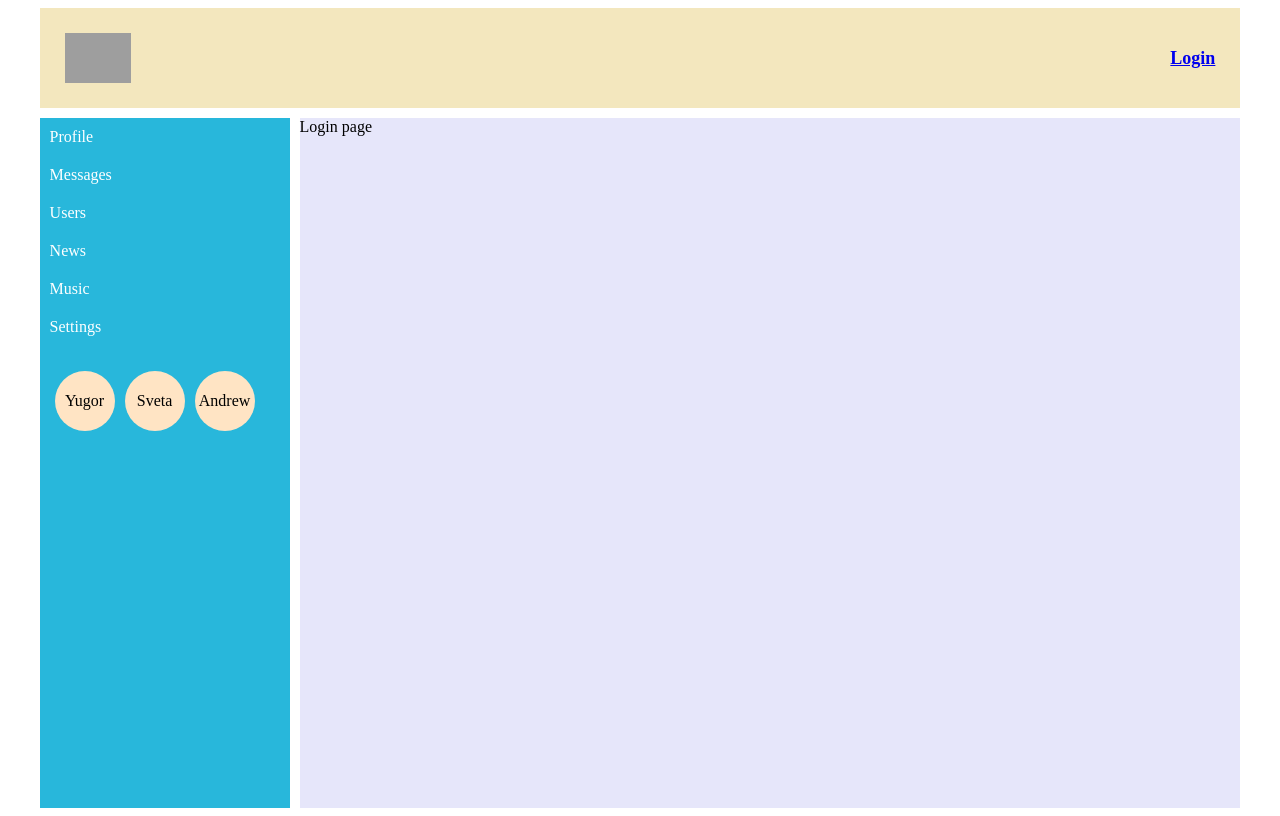
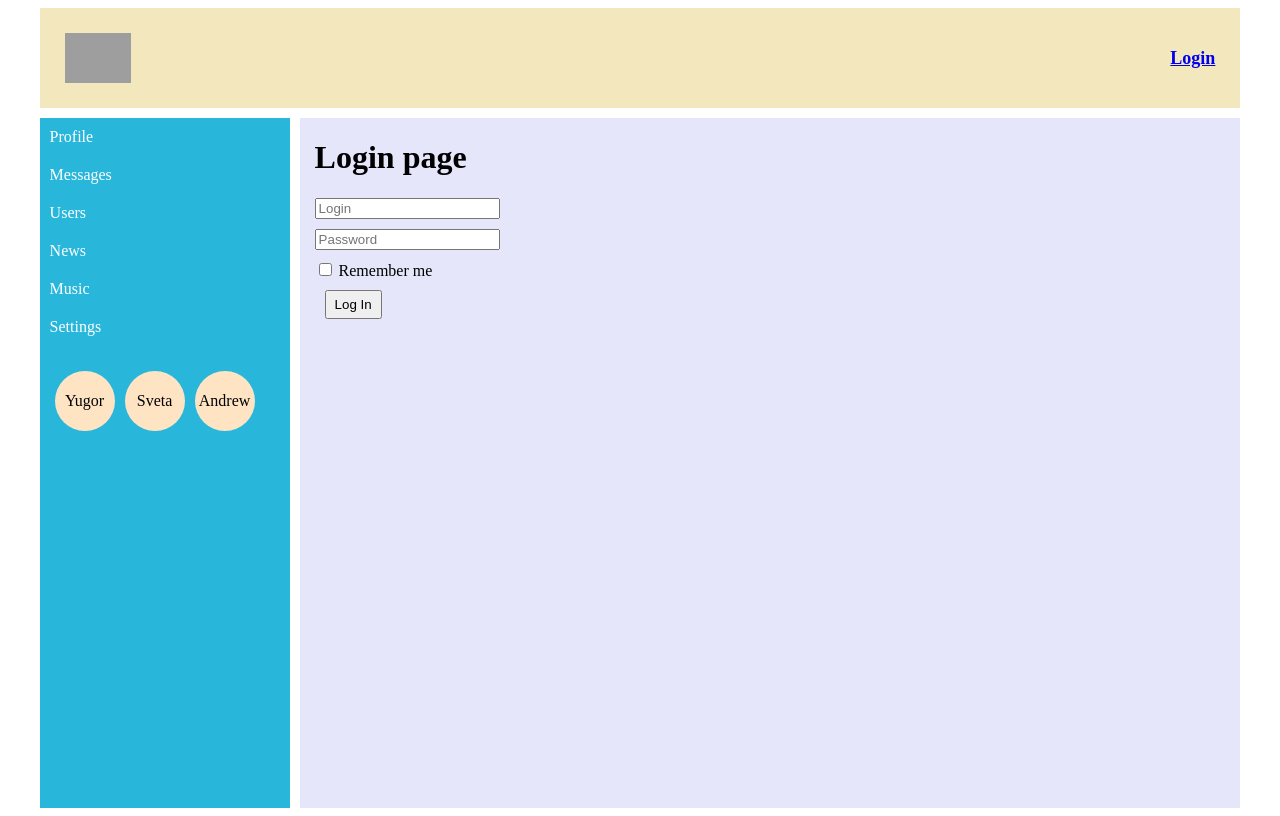
Before and after one commit to ReinDeerRND/BubblegumWeb, a React (Create React App) app: page /login in a window 1280 px wide. Built offline with nearby package versions, Linux system fonts and the light colour scheme; no server answers; grey boxes are pictures that could not be loaded.

Commit message:
redux-form

```diff
--- a/package.json
+++ b/package.json
@@ -13,6 +13,7 @@
     "react-router-dom": "^5.3.0",
     "react-scripts": "4.0.3",
     "redux": "^4.1.2",
+    "redux-form": "^8.3.8",
     "redux-thunk": "^2.4.1",
     "web-vitals": "^1.1.0"
   },
--- a/src/components/Login/Login.jsx
+++ b/src/components/Login/Login.jsx
@@ -1,7 +1,37 @@
-const Login = ()=>{
+import { Field, reduxForm } from 'redux-form';
+import classes from './Login.module.css';
+
+const LoginForm = (props) => {
     return (
-        <div>
-            Login page
+        <form onSubmit={props.handleSubmit}>
+            <div className={classes.field}>
+                <Field component="input" name = "login" placeholder="Login" />
+            </div>
+            <div className={classes.field}>
+                <Field component="input" name = "password"  placeholder="Password" />
+            </div>
+            <div className={classes.field}>
+                <Field component="input" name = "isRemember" type="checkbox" /> Remember me
+            </div>
+            <div className={classes.field}>
+                <button type="submit">Log In</button>
+            </div>
+        </form>
+    )
+}
+
+const LoginReduxForm = reduxForm({
+    form: 'login'
+})(LoginForm)
+
+const Login = () => {
+    const onSubmit = (formData)=>{
+        console.log(formData);
+    }
+    return (
+        <div className={classes.container}>
+            <h1>Login page</h1>
+            <LoginReduxForm onSubmit={onSubmit}/>
         </div>
     )
 }
--- /dev/null
+++ b/src/components/Login/Login.module.css
@@ -0,0 +1,6 @@
+.container {
+    margin: 15px;
+}
+.field {
+    margin-top: 10px;
+}
--- a/src/redux/store.js
+++ b/src/redux/store.js
@@ -5,6 +5,7 @@
 import usersReducer from "./reducers/usersReducer";
 import authReducer from "./reducers/authReducer";
 import thunkMiddleware from "redux-thunk";
+import { reducer as formReducer } from 'redux-form'
 
 let reducers = combineReducers({
     profilePage: profileReducer,
@@ -12,6 +13,7 @@
     usersPage: usersReducer,
     friendsWidget: friendsWidgetReducer,
     auth: authReducer,
+    form: formReducer
 })
 
 let store = createStore(reducers, applyMiddleware(thunkMiddleware));
```
